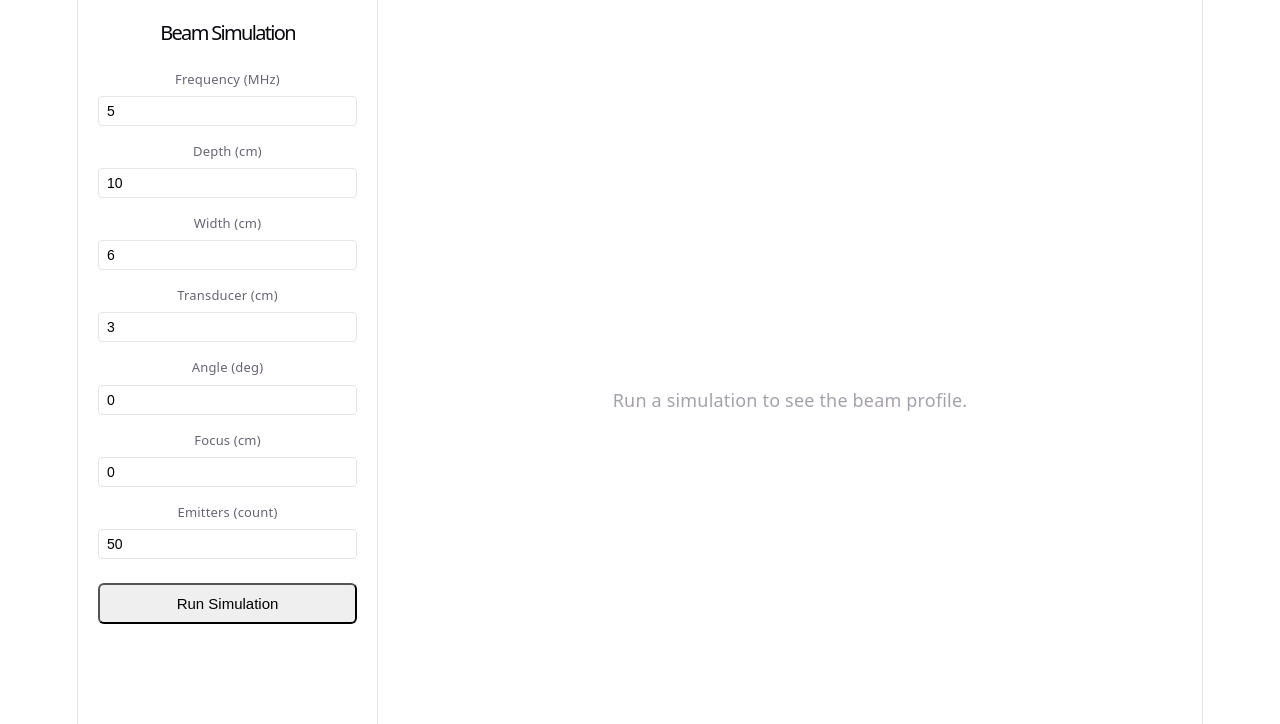
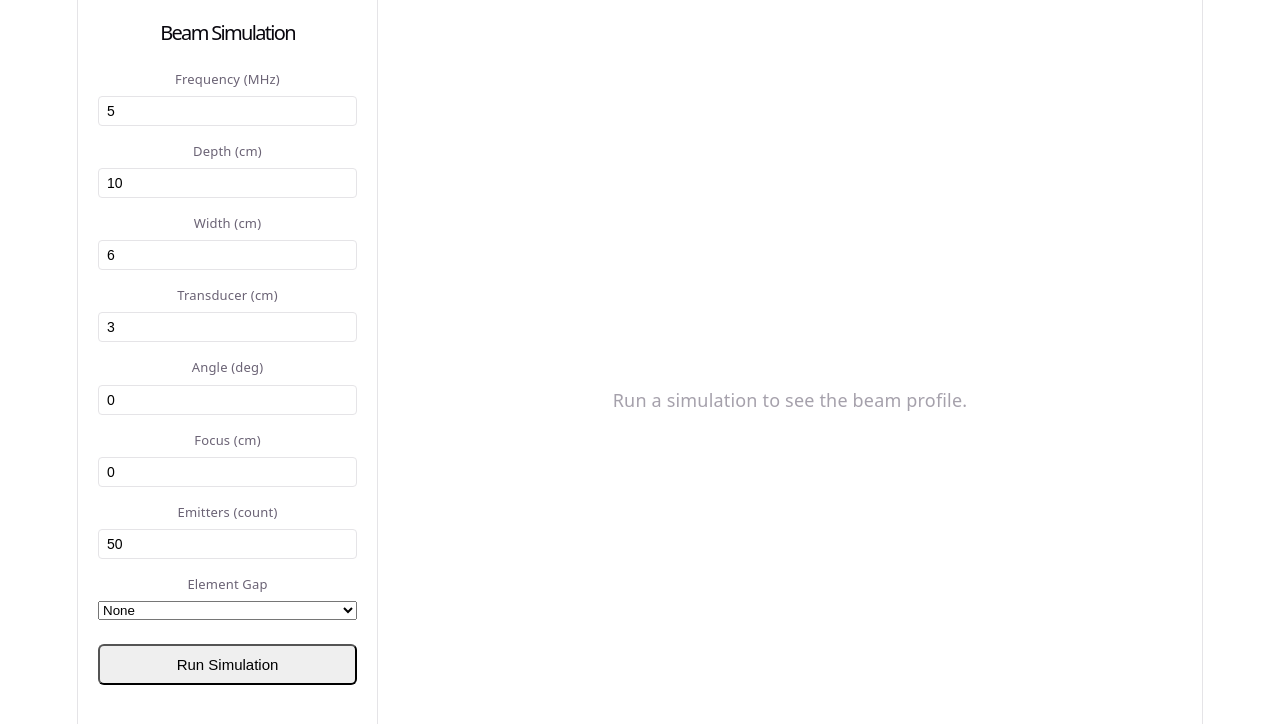
Before and after one commit to dtlinker/Beam-App, a Svelte app: page / in a window 1280 px wide. Shown: the top 724 px of the page. Built offline with nearby package versions, Linux system fonts and the light colour scheme.

Commit message:
Added gaps, and fixed problem with gaps being calculated backwards

```diff
--- a/src/App.svelte
+++ b/src/App.svelte
@@ -11,7 +11,10 @@
     angl: number;
     focus: number;
     emitters: number;
+    gapPercent: number;
   }
+
+  const gapPercentOptions = [0, 0.1, 0.2, 0.3, 0.4, 0.5, 0.6, 0.7, 0.8, 0.9];
 
   let form = $state<FormState>({
     freq: 5,
@@ -21,6 +24,7 @@
     angl: 0,
     focus: 0,
     emitters: 50,
+    gapPercent: 0,
   });
 
   let status = $state('');
@@ -74,10 +78,10 @@
   };
 
   function runSimulation() {
-    const { freq, depth, wide, trans, angl, focus, emitters } = form;
+    const { freq, depth, wide, trans, angl, focus, emitters, gapPercent } = form;
 
     const valid =
-      [freq, depth, wide, trans, angl, focus, emitters].every((v) => !Number.isNaN(v)) &&
+      [freq, depth, wide, trans, angl, focus, emitters, gapPercent].every((v) => !Number.isNaN(v)) &&
       freq > 0 &&
       depth > 0 &&
       wide > 0 &&
@@ -99,7 +103,7 @@
       trans,
       angl,
       focus,
-      emitters: Math.round(emitters),
+      emitters: gapPercent === 0 ? Math.round(emitters) : [Math.round(emitters), gapPercent],
     };
     worker.postMessage(params);
   }
@@ -137,6 +141,14 @@
       Emitters (count)
       <input type="number" min="1" step="1" bind:value={form.emitters} />
     </label>
+    <label>
+      Element Gap
+      <select bind:value={form.gapPercent}>
+        {#each gapPercentOptions as option}
+          <option value={option}>{option === 0 ? 'None' : `${(option * 100).toFixed(0)}%`}</option>
+        {/each}
+      </select>
+    </label>
 
     <button type="button" onclick={runSimulation} disabled={running}>
       {running ? 'Running…' : 'Run Simulation'}
--- a/src/lib/beamSimulation.ts
+++ b/src/lib/beamSimulation.ts
@@ -34,7 +34,7 @@ function computeTransducerGeometry(
   if (Array.isArray(emitters)) {
     const [count, gapPercent] = emitters;
     // one_element = 0:0.1:0.9 < emitters(2)
-    const oneElement: boolean[] = colonRange(0, 0.1, 0.9).map((v) => v < gapPercent);
+    const oneElement: boolean[] = colonRange(0, 0.1, 0.9).map((v) => v >= gapPercent);
     // tselect = repmat(one_element, 1, emitters(1))
     const tselect: boolean[] = [];
     for (let r = 0; r < count; r++) tselect.push(...oneElement);
```
